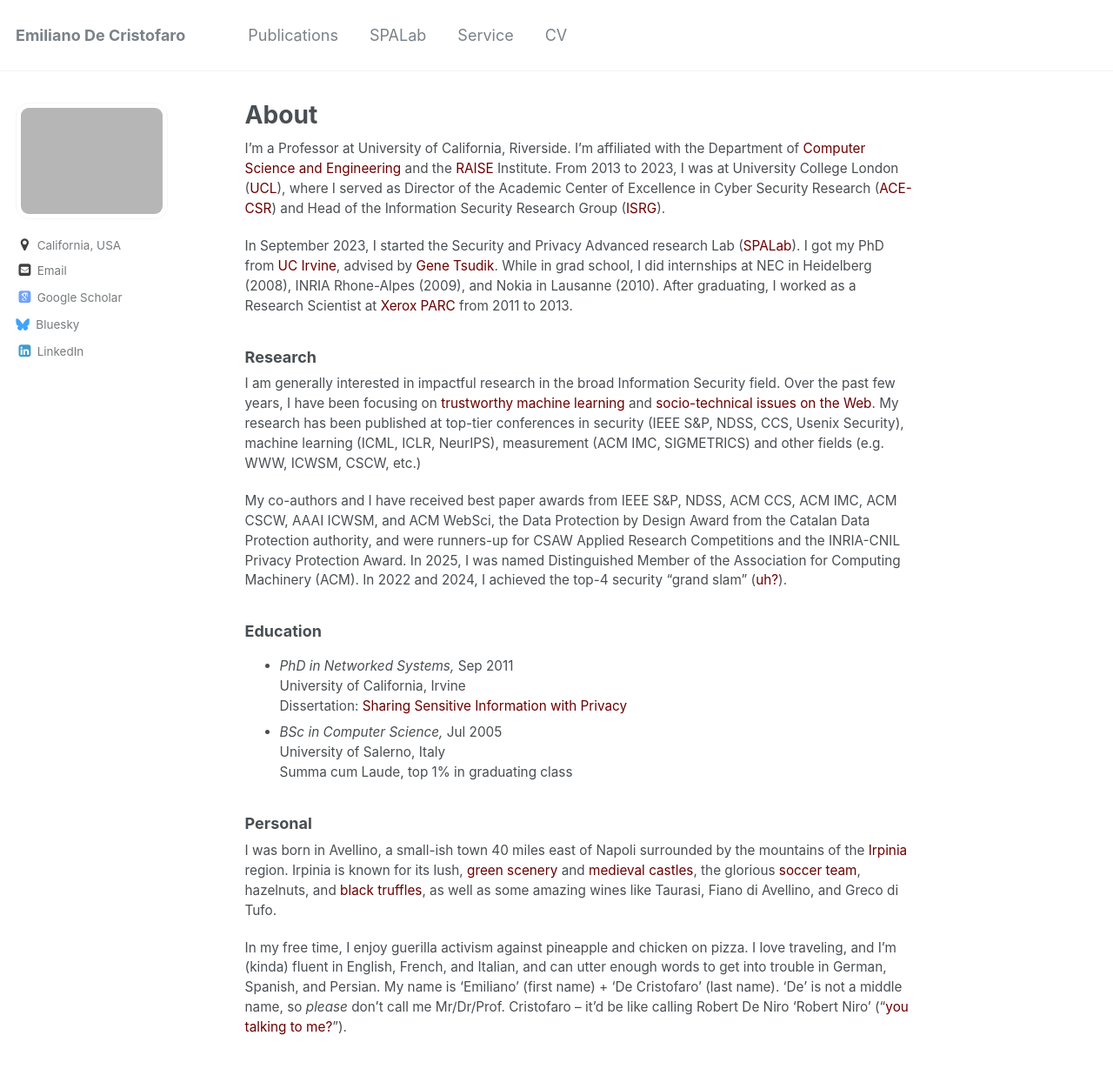
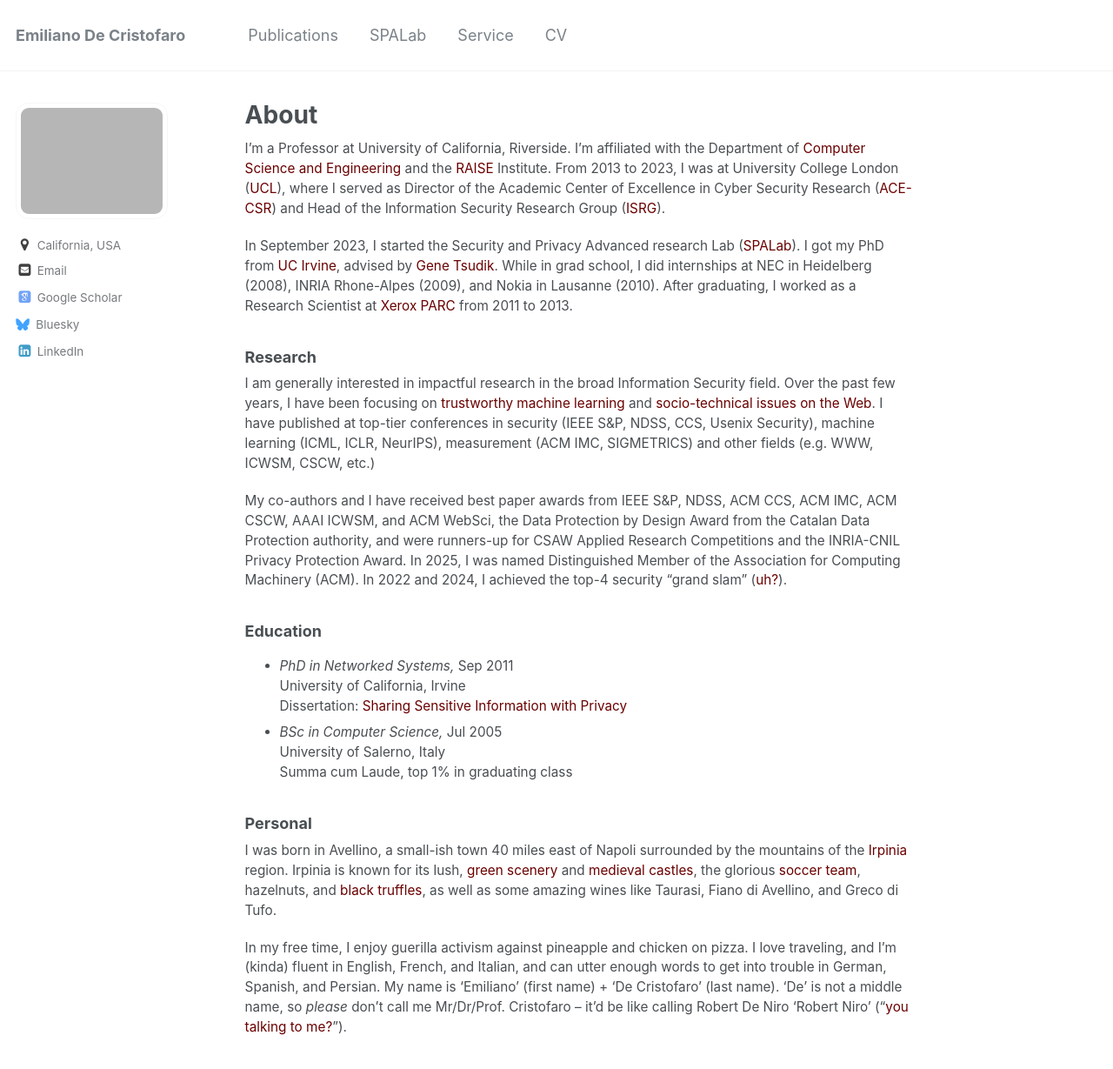
Before and after one commit to emidec/emidec.github.io, a Jekyll site: the page built from _pages/about.md, in a window 1280 px wide and 1240 px high. Shown: the top 1229 px of the window at 87% size. Built offline with Jekyll 4.4.1, drawn with Linux system fonts in a browser that asks for light colours; some web fonts are replaced; a script bundle is joined from its source files by our own code; library files that are not in the unit come from our copies.

Commit message:
Update phrasing in about page
Co-Authored-By: Claude Sonnet 4.6 <noreply@anthropic.com>

```diff
--- a/_pages/about.md
+++ b/_pages/about.md
@@ -16,7 +16,7 @@ After graduating, I worked as a Research Scientist at [Xerox PARC](http://www.pa
 ### Research
 
 I am generally interested in impactful research in the broad Information Security field. Over the past few years, I have been focusing on [trustworthy machine learning](https://emilianodc.com/trustworthy-ML) and [socio-technical issues on the Web](https://emilianodc.com/cybersafety/).
-My research has been published at top-tier conferences in security (IEEE S&P, NDSS, CCS, Usenix Security), machine learning (ICML, ICLR, NeurIPS), measurement (ACM IMC, SIGMETRICS) and other fields (e.g. WWW, ICWSM, CSCW, etc.)
+I have published at top-tier conferences in security (IEEE S&P, NDSS, CCS, Usenix Security), machine learning (ICML, ICLR, NeurIPS), measurement (ACM IMC, SIGMETRICS) and other fields (e.g. WWW, ICWSM, CSCW, etc.)
 
 My co-authors and I have received best paper awards from IEEE S&P, NDSS, ACM CCS, ACM IMC, ACM CSCW, AAAI ICWSM, and ACM WebSci, the Data Protection by Design Award from the Catalan Data Protection authority, and were runners-up for CSAW Applied Research Competitions and the INRIA-CNIL Privacy Protection Award.
 In 2025, I was named Distinguished Member of the Association for Computing Machinery (ACM).
```
